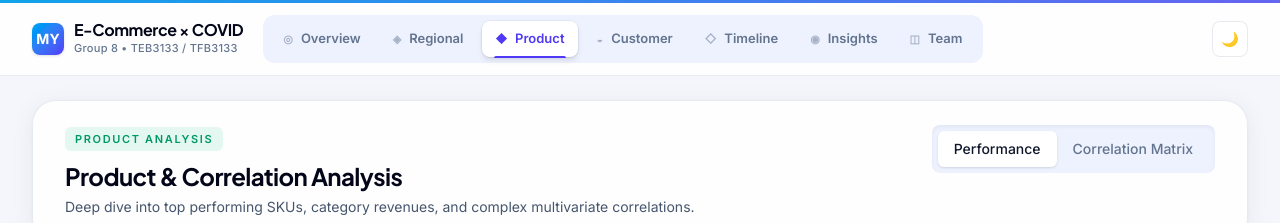
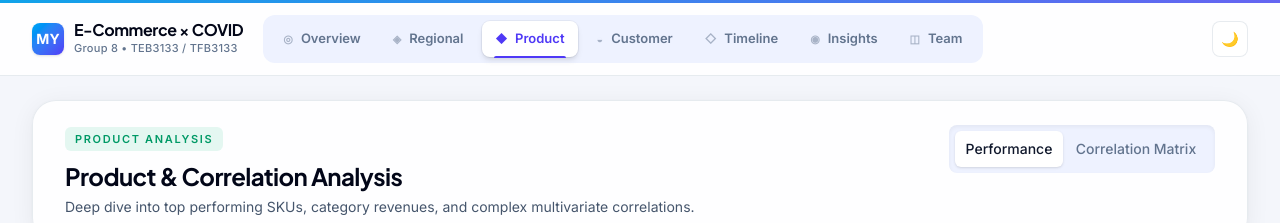
Before and after one commit to No0bmazt3r/malaysia-ecommerce-covid-dashboard, a Next.js app: page /product in a window 1280 px wide. Shown: the top 223 px of the page. Built offline with nearby package versions, Linux system fonts and the light colour scheme.

Commit message:
refactor: improve tab button styles and enhance sliding effect

```diff
--- a/src/app/product/page.tsx
+++ b/src/app/product/page.tsx
@@ -24,22 +24,32 @@ export default function Product() {
             </p>
           </div>
 
-          <div className="flex items-center rounded-lg bg-[var(--surface-muted)] p-1.5 shadow-inner self-start">
+          <div className="relative flex items-center rounded-lg bg-[var(--surface-muted)] p-1.5 shadow-inner self-start">
+            {/* Sliding Pill Background */}
+            <div
+              className={`absolute bottom-1.5 left-1.5 top-1.5 rounded-md bg-white shadow-sm transition-all duration-300 ease-out dark:bg-slate-800 ${
+                activeTab === "performance"
+                  ? "w-[108px] translate-x-0"
+                  : "w-[146px] translate-x-[108px]"
+              }`}
+            />
+
             <button
               onClick={() => setActiveTab("performance")}
-              className={`rounded-md px-4 py-2 text-sm font-medium transition-all ${
+              className={`relative z-10 w-[108px] rounded-md py-2 text-sm font-medium transition-colors ${
                 activeTab === "performance"
-                  ? "bg-white text-slate-900 shadow-sm dark:bg-slate-800 dark:text-white"
+                  ? "text-slate-900 dark:text-white"
                   : "text-slate-500 hover:text-slate-800 dark:text-slate-400 dark:hover:text-slate-200"
               }`}
             >
               Performance
             </button>
+
             <button
               onClick={() => setActiveTab("correlation")}
-              className={`rounded-md px-4 py-2 text-sm font-medium transition-all ${
+              className={`relative z-10 w-[146px] rounded-md py-2 text-sm font-medium transition-colors ${
                 activeTab === "correlation"
-                  ? "bg-white text-slate-900 shadow-sm dark:bg-slate-800 dark:text-white"
+                  ? "text-slate-900 dark:text-white"
                   : "text-slate-500 hover:text-slate-800 dark:text-slate-400 dark:hover:text-slate-200"
               }`}
             >
```
